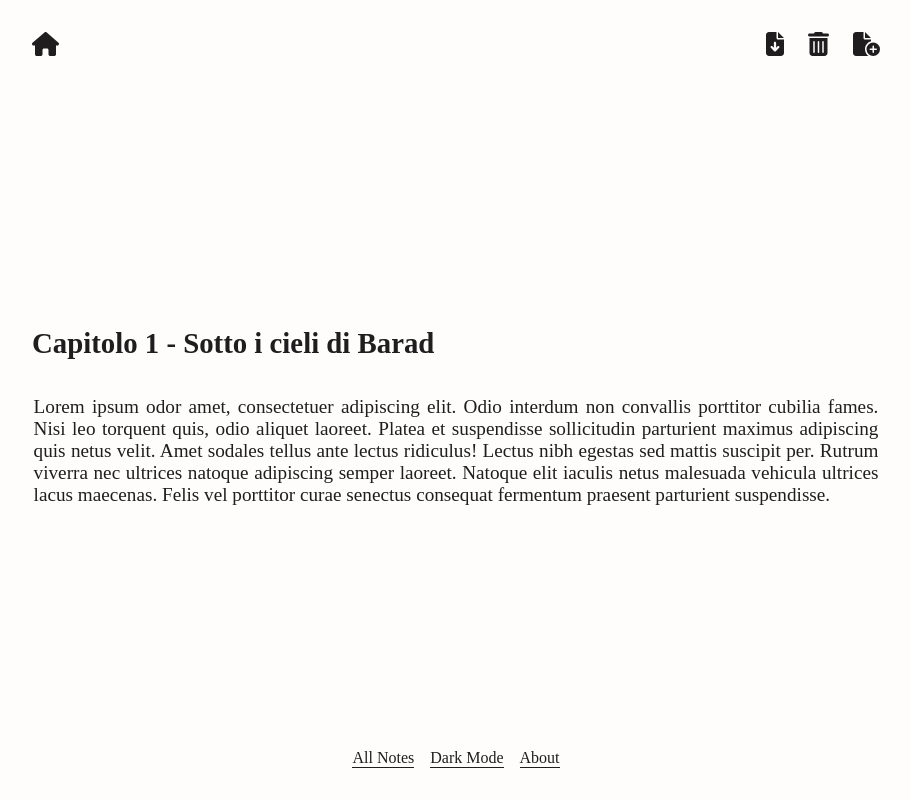
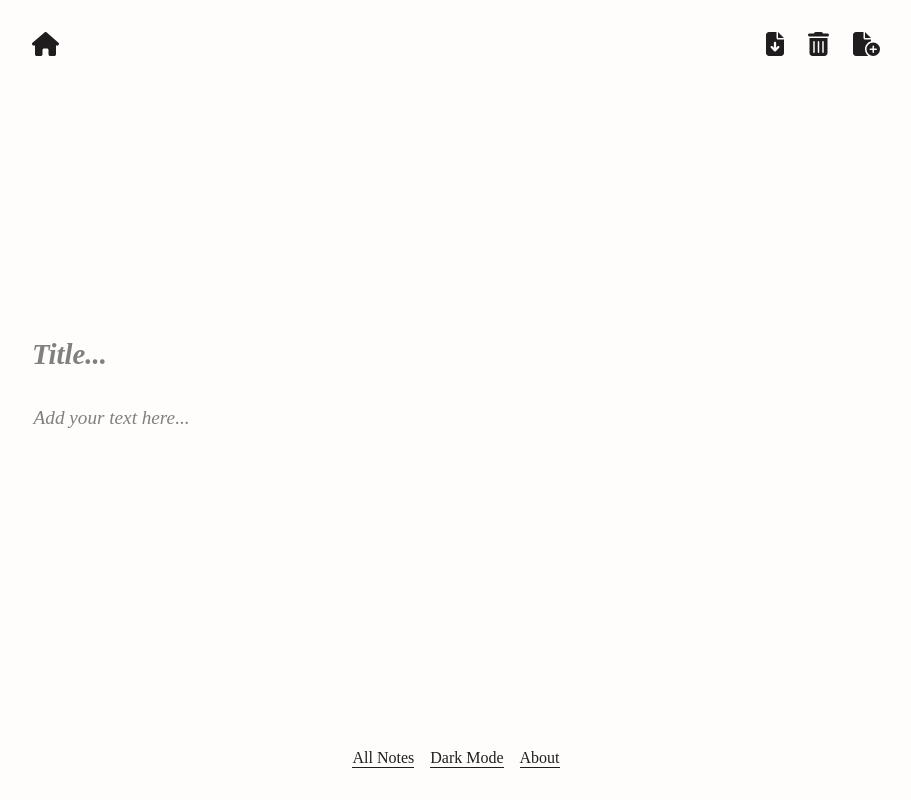
Before and after one commit to MathiasDWaterlaw/note-editor, a React (Create React App) app: page /note-editor in a window 1280 px wide. Shown: the whole page, without its empty margins (184-1095 px from the left). Built offline with nearby package versions, Linux system fonts and the light colour scheme; a web font is replaced by a local one.

Commit message:
added a global state for the note object

```diff
--- a/src/App.css
+++ b/src/App.css
@@ -1,5 +1,4 @@
 .App {
-  /* border: 1px solid red; */
   min-height: 100vh;
   padding: 0 12rem;
   background-color: var(--background-color);
@@ -10,7 +9,6 @@
 }
 
 main {
-  /* border: 1px solid blue; */
   display: flex;
   width: 100%;
   align-items: center;
--- a/src/components/NavigationBar.jsx
+++ b/src/components/NavigationBar.jsx
@@ -9,9 +9,15 @@ import {
   faFileCirclePlus,
 } from "@fortawesome/free-solid-svg-icons";
 
-import { useHeading, useParagraph } from "../context/NoteContext";
+import {
+  useHeading,
+  useNoteObject,
+  useParagraph,
+} from "../context/NoteContext";
 
-function HomePageNav() {
+function HomePageNav({ createNewNoteObject }) {
+  const { setNoteObject } = useNoteObject();
+
   return (
     <nav className='HomePageNav'>
       <ul>
@@ -20,7 +26,11 @@ function HomePageNav() {
 
       <ul className='nav-left-ul'>
         <li>
-          <Link to='/note-editor' className='nav-item'>
+          <Link
+            to='/note-editor'
+            className='nav-item'
+            onClick={() => setNoteObject(createNewNoteObject())}
+          >
             <FontAwesomeIcon icon={faPen} size='xl' />
           </Link>
         </li>
@@ -29,14 +39,8 @@ function HomePageNav() {
   );
 }
 
-function NoteEditorNav() {
-  const [headingState, setHeadingState] = useHeading();
-  const [paragraphState, setParagraphState] = useParagraph();
-
-  // future function to add:
-  const downloadFile = () => {};
-  const saveCurrentFile = () => {};
-  const deleteCurrentFile = () => {};
+function NoteEditorNav({ createNewNoteObject }) {
+  const { setNoteObject } = useNoteObject();
 
   return (
     <nav>
@@ -49,21 +53,19 @@ function NoteEditorNav() {
       </ul>
 
       <ul className='nav-left-ul'>
-        <li className='nav-item'>
+        <li id='download-note-btn' className='nav-item'>
           <FontAwesomeIcon icon={faFileArrowDown} size='xl' />
         </li>
 
         <li
+          id='delete-note-btn'
           className='nav-item'
-          onClick={() => {
-            setHeadingState("");
-            setParagraphState("");
-          }}
+          onClick={() => setNoteObject(createNewNoteObject())}
         >
           <FontAwesomeIcon icon={faTrashCan} size='xl' />
         </li>
 
-        <li className='nav-item'>
+        <li id='save-note-btn' className='nav-item'>
           <FontAwesomeIcon icon={faFileCirclePlus} size='xl' />
         </li>
       </ul>
@@ -71,7 +73,9 @@ function NoteEditorNav() {
   );
 }
 
-function AboutAndArchiveNav() {
+function AboutAndArchiveNav({ createNewNoteObject }) {
+  const { setNoteObject } = useNoteObject();
+
   return (
     <nav className='AboutPageNav'>
       <ul>
@@ -84,7 +88,11 @@ function AboutAndArchiveNav() {
 
       <ul>
         <li>
-          <Link to='/note-editor' className='nav-item'>
+          <Link
+            to='/note-editor'
+            className='nav-item'
+            onClick={() => setNoteObject(createNewNoteObject())}
+          >
             <FontAwesomeIcon icon={faPen} size='xl' />
           </Link>
         </li>
@@ -93,14 +101,16 @@ function AboutAndArchiveNav() {
   );
 }
 
-function NavigationBarHandler({ path }) {
+export default function NavigationBarHandler({ path }) {
+  const [headingState, setHeadingState] = useHeading();
+  const [paragraphState, setParagraphState] = useParagraph();
+  const { createNewNoteObject } = useNoteObject();
+
   if (path === "/") {
-    return <HomePageNav />;
+    return <HomePageNav createNewNoteObject={createNewNoteObject} />;
   } else if (path === "/note-editor") {
-    return <NoteEditorNav />;
+    return <NoteEditorNav createNewNoteObject={createNewNoteObject} />;
   } else if (path === "/about" || path === "/notes-archive") {
-    return <AboutAndArchiveNav />;
+    return <AboutAndArchiveNav createNewNoteObject={createNewNoteObject} />;
   }
 }
-
-export default NavigationBarHandler;
--- a/src/components/NoteEditor.jsx
+++ b/src/components/NoteEditor.jsx
@@ -1,27 +1,36 @@
 import "./NoteEditor.css";
-import { useEffect } from "react";
-import { useHeading, useParagraph } from "../context/NoteContext";
+import { useEffect, useState } from "react";
+
+import {
+  useHeading,
+  useParagraph,
+  useNoteObject,
+} from "../context/NoteContext";
+
 import TextareaAutosize from "react-textarea-autosize";
+import { text } from "@fortawesome/fontawesome-svg-core";
 
 function NoteEditor() {
+  // global
   const [headingState, setHeadingState] = useHeading();
   const [paragraphState, setParagraphState] = useParagraph();
+  const { noteObject, setNoteObject } = useNoteObject();
 
   useEffect(() => {
-    if (headingState !== "") {
-      console.log(headingState);
-    }
-    if (paragraphState !== "") {
-      console.log(paragraphState);
-    }
-  }, [headingState, paragraphState]);
+    console.log(noteObject);
+  }, [headingState, paragraphState, noteObject]);
 
   return (
     <div className='NoteEditor'>
       <TextareaAutosize
         className='input-area note-heading'
+        onFocus={() => {}}
         onChange={(e) => {
           setHeadingState(e.target.value);
+          setNoteObject({
+            ...noteObject,
+            note: { title: e.target.value, content: paragraphState },
+          });
         }}
         value={headingState}
         placeholder='Title...'
@@ -32,6 +41,10 @@ function NoteEditor() {
         className='input-area note-paragraph'
         onChange={(e) => {
           setParagraphState(e.target.value);
+          setNoteObject({
+            ...noteObject,
+            note: { title: headingState, content: e.target.value },
+          });
         }}
         placeholder='Add your text here...'
         value={paragraphState}
--- a/src/context/NoteContext.jsx
+++ b/src/context/NoteContext.jsx
@@ -2,20 +2,37 @@ import { createContext, useContext, useState } from "react";
 
 const HeadingContext = createContext();
 const ParagraphContext = createContext();
-const StorageContext = createContext();
+const NoteObjectContext = createContext();
 
 export default function NoteContextProvider({ children }) {
-  const [headingState, setHeadingState] = useState(
-    "Capitolo 1 - Sotto i cieli di Barad"
-  );
-  const [paragraphState, setParagraphState] = useState(
-    "Lorem ipsum odor amet, consectetuer adipiscing elit. Odio interdum non convallis porttitor cubilia fames. Nisi leo torquent quis, odio aliquet laoreet. Platea et suspendisse sollicitudin parturient maximus adipiscing quis netus velit. Amet sodales tellus ante lectus ridiculus! Lectus nibh egestas sed mattis suscipit per. Rutrum viverra nec ultrices natoque adipiscing semper laoreet. Natoque elit iaculis netus malesuada vehicula ultrices lacus maecenas. Felis vel porttitor curae senectus consequat fermentum praesent parturient suspendisse."
-  );
+  const [headingState, setHeadingState] = useState("");
+  const [paragraphState, setParagraphState] = useState("");
+  const [noteObject, setNoteObject] = useState();
+
+  const createNewNoteObject = () => {
+    setHeadingState("");
+    setParagraphState("");
+    const _id = crypto.randomUUID();
+    const _date = new Date();
+    const _noteObject = {
+      id: _id,
+      date: _date,
+      note: {
+        title: headingState,
+        content: paragraphState,
+      },
+    };
+    return _noteObject;
+  };
 
   return (
     <HeadingContext.Provider value={[headingState, setHeadingState]}>
       <ParagraphContext.Provider value={[paragraphState, setParagraphState]}>
-        {children}
+        <NoteObjectContext.Provider
+          value={{ noteObject, setNoteObject, createNewNoteObject }}
+        >
+          {children}
+        </NoteObjectContext.Provider>
       </ParagraphContext.Provider>
     </HeadingContext.Provider>
   );
@@ -28,3 +45,7 @@ export function useHeading() {
 export function useParagraph() {
   return useContext(ParagraphContext);
 }
+
+export function useNoteObject() {
+  return useContext(NoteObjectContext);
+}
```
Also changed, not shown: src/custom-hooks/useLocalStorage.js (added).
